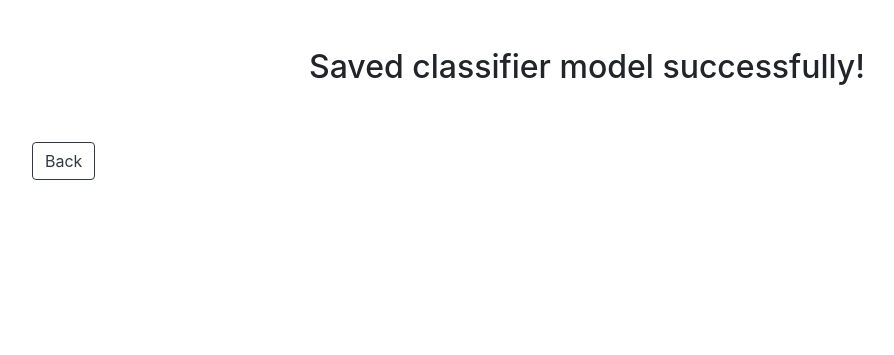
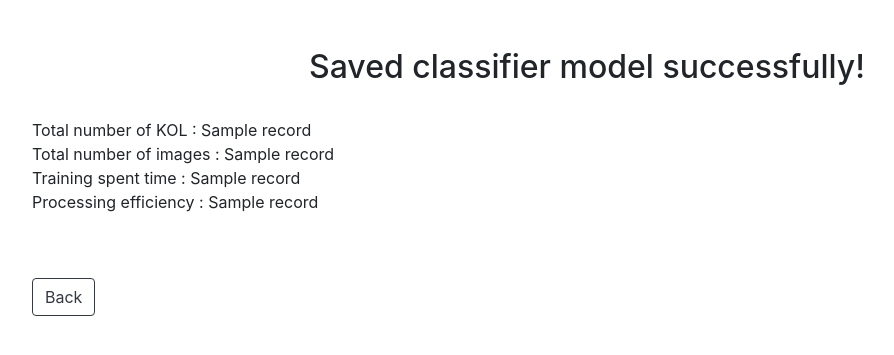
Before and after one commit to ElaineXHZhong/Face-Recognition-Web-Server, a Flask app: template other-server/preprocess/templates/train_result.html in a window 1280 px wide. Shown: the top 355 px of the page, without its empty margins (53-947 px from the left). Run offline with Flask 2, Linux system fonts and the light colour scheme; the template is opened without the code that fills it: most values are stand-ins (such as "Sample title", 1, 10 or a date in 2020); parts of the project's set-up code (start-up, migrations or seed data) failed here and were passed over; some libraries are stand-ins or nearby versions.

Commit message:
2021-05-18

```diff
--- a/other-server/preprocess/server.py
+++ b/other-server/preprocess/server.py
@@ -551,9 +551,9 @@ def import_result():
         select_option               = request.values.getlist("select")
         data                        = request.values.getlist("s_option")
         select_content              = []
-        if select_option[0] == "All":
+        if len(select_option) != 0 and select_option[0] == "All":
             select_content.append(same_class_uuid)
-        elif select_option[0] == "None":
+        elif len(select_option) != 0 and select_option[0] == "None":
             select_content.append([])
         else:
             select_content.append(data)
@@ -725,9 +725,24 @@ def train_model():
             content = align_status + ',' + clean_status + ',' + import_status + ',' + train_status + ',' + unzip_file + ',' + KOL_root_dir
             f.write(content)
 
+        class_number    = len(dataset)
+        one_class_image_number = []
+        for i in range(len(dataset)):
+            one_class_image_number.append(len(dataset[i]))
+        image_number    = sum(one_class_image_number)
+        spend           = "%.3f seconds = %.3f minutes = %.3f hrs" %((time.time() - start_time), (time.time() - start_time) / 60, (time.time() - start_time) / 3600)
+        process_efficiency = "%.3f seconds/image" %((time.time() - start_time) / image_number)
+
+        display = []
+        display.append(class_number)
+        display.append(image_number)
+        display.append(spend)
+        display.append(process_efficiency)
+
         return render_template(
             template_name_or_list="train_result.html",
-            param=process_obj
+            param=process_obj,
+            display=display
         )
 
 
--- a/other-server/preprocess/templates/train_result.html
+++ b/other-server/preprocess/templates/train_result.html
@@ -15,6 +15,13 @@
     <div class="container text-left">
         <br><br>
     <h2 align="center">Saved classifier model successfully!</h2>
+        <br>
+        <p>
+            Total number of KOL     : {{ display[0] }} <br>
+            Total number of images  : {{ display[1] }} <br>
+            Training spent time    : {{ display[2] }} <br>
+            Processing efficiency   : {{ display[3] }} <br>
+        </p>
         <br><br>
     <a href="/?output_filename={{param}}" class="btn btn-outline-dark">Back</a>
     </div>
```
